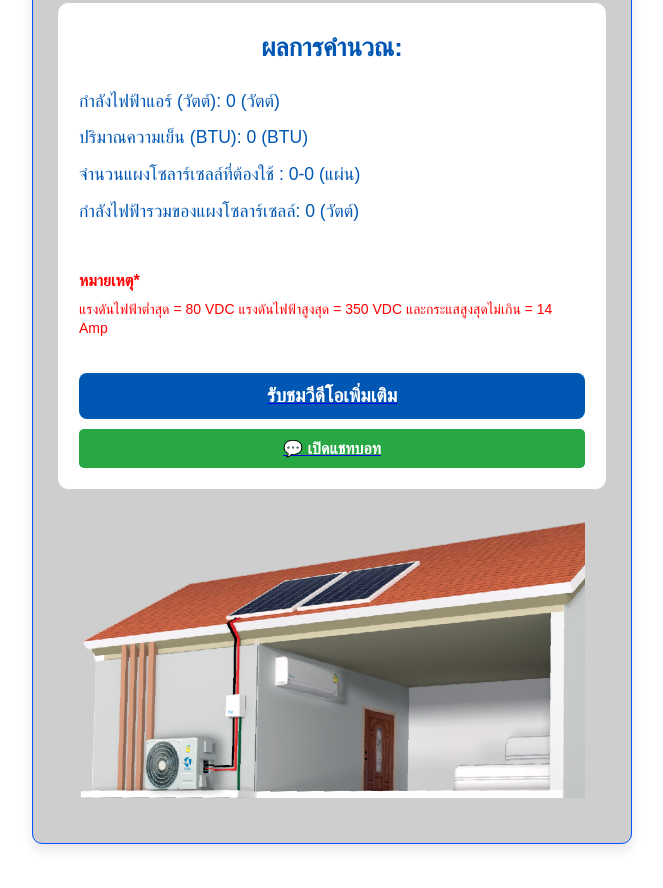
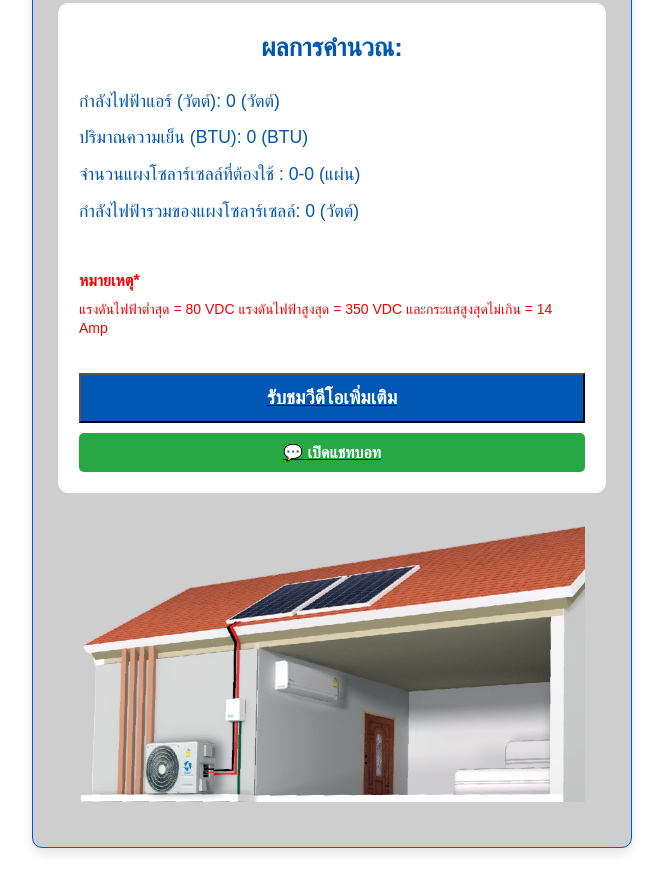
Before and after one commit to Boatna/Boatna.github.io, a plain HTML site: page index.html in a window 1280 px wide. Shown: the part 1033-1921 px from the top of the page, without its empty margins (308-971 px from the left). Drawn offline with Linux system fonts and the light colour scheme; a web font is replaced by a local one.

Commit message:
Update styles.css

```diff
--- a/styles.css
+++ b/styles.css
@@ -122,15 +122,12 @@ input[type="number"]:focus, select:focus {
 /* ปุ่ม */
 button {
   font-family: 'LT_46521TH', sans-serif; /* ตั้งค่าฟอนต์ */
-  text-decoration: none; /* ลบเส้นใต้ข้อความ */
   display: block;
   width: 100%;
   padding: 12px;
   background-color: #0056b3;
   color: #fff;
   font-size: 1.2rem;
-  border: none;
-  border-radius: 8px;
   font-weight: bold;
   cursor: pointer;
   transition: background-color 0.3s ease;
```
